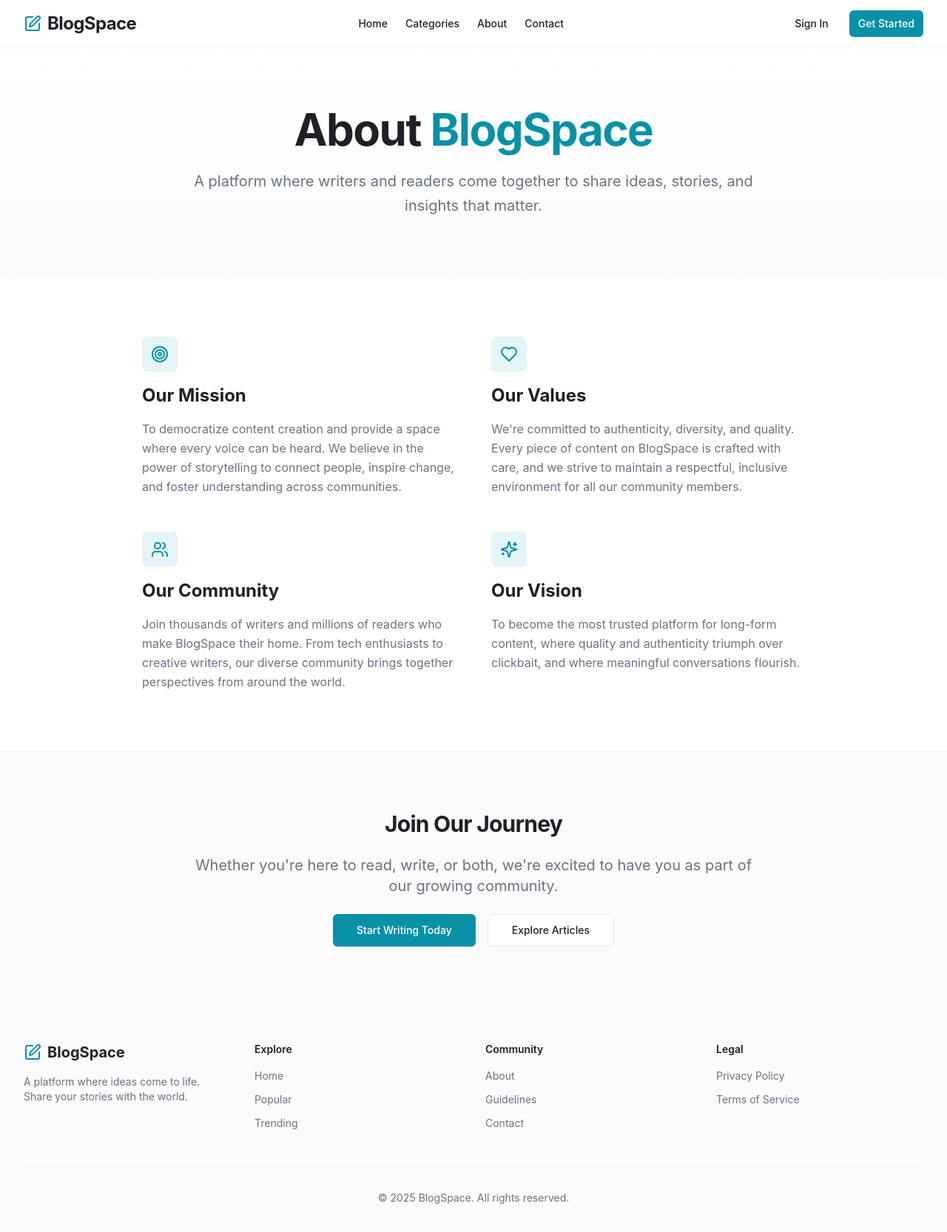
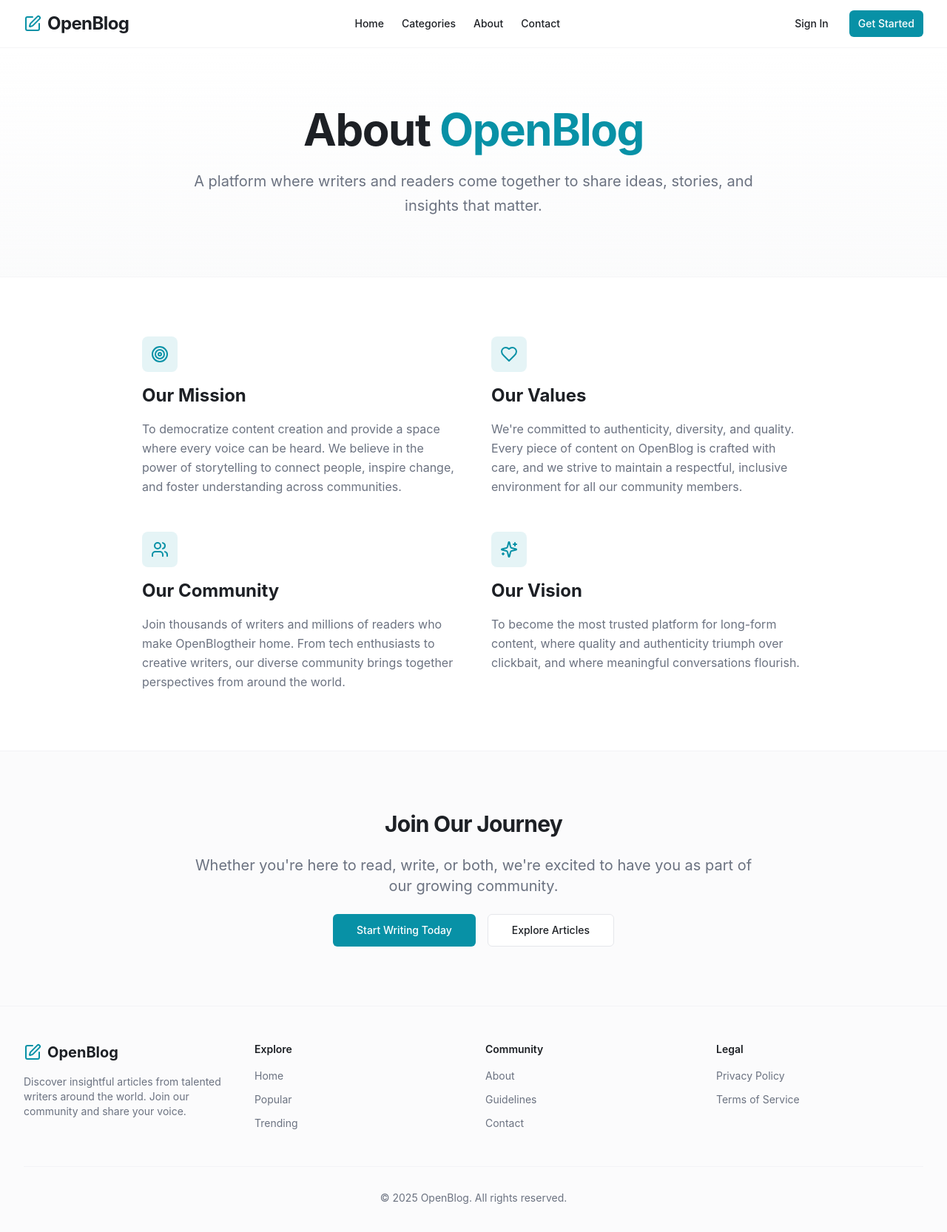
Before and after one commit to sid-lab-dev/ink-slingers-den, a React (Vite) app: page /about in a window 1280 px wide. Shown: the top 1666 px of the page at 74% size. Built offline with nearby package versions, Linux system fonts and the light colour scheme.

Commit message:
Refactor: Use config for site name

```diff
--- a/index.html
+++ b/index.html
@@ -3,11 +3,11 @@
   <head>
     <meta charset="UTF-8" />
     <meta name="viewport" content="width=device-width, initial-scale=1.0" />
-    <title>BlogSpace - Stories that inspire and inform</title>
-    <meta name="description" content="Discover insightful articles from talented writers around the world. Join our community and share your voice on BlogSpace." />
-    <meta name="author" content="BlogSpace" />
+    <title>OpenBlog - Stories that inspire and inform</title>
+    <meta name="description" content="Discover insightful articles from talented writers around the world. Join our community and share your voice on OpenBlog." />
+    <meta name="author" content="OpenBlog" />
 
-    <meta property="og:title" content="BlogSpace - Stories that inspire and inform" />
+    <meta property="og:title" content="OpenBlog - Stories that inspire and inform" />
     <meta property="og:description" content="Discover insightful articles from talented writers around the world. Join our community and share your voice." />
     <meta property="og:type" content="website" />
     <meta property="og:image" content="https://lovable.dev/opengraph-image-p98pqg.png" />
--- a/src/components/Footer.jsx
+++ b/src/components/Footer.jsx
@@ -1,5 +1,6 @@
 import { Link } from "react-router-dom";
 import { PenSquare } from "lucide-react";
+import { siteConfig } from "@/config/site";
 
 const Footer = () => {
   return (
@@ -9,10 +10,10 @@ const Footer = () => {
           <div className="space-y-4">
             <Link to="/" className="flex items-center space-x-2">
               <PenSquare className="h-6 w-6 text-primary" />
-              <span className="text-xl font-bold">BlogSpace</span>
+              <span className="text-xl font-bold">{siteConfig.name}</span>
             </Link>
             <p className="text-sm text-muted-foreground">
-              A platform where ideas come to life. Share your stories with the world.
+              {siteConfig.description}
             </p>
           </div>
 
@@ -76,7 +77,7 @@ const Footer = () => {
         </div>
 
         <div className="mt-12 border-t border-border/40 pt-8 text-center text-sm text-muted-foreground">
-          <p>© {new Date().getFullYear()} BlogSpace. All rights reserved.</p>
+          <p>© {new Date().getFullYear()} {siteConfig.name}. All rights reserved.</p>
         </div>
       </div>
     </footer>
--- a/src/components/Header.jsx
+++ b/src/components/Header.jsx
@@ -1,6 +1,7 @@
 import { Link } from "react-router-dom";
 import { Button } from "@/components/ui/button";
 import { PenSquare, Menu } from "lucide-react";
+import { siteConfig } from "@/config/site";
 
 const Header = () => {
   return (
@@ -8,7 +9,7 @@ const Header = () => {
       <div className="container flex h-16 items-center justify-between">
         <Link to="/" className="flex items-center space-x-2">
           <PenSquare className="h-6 w-6 text-primary" />
-          <span className="text-2xl font-bold tracking-tight">BlogSpace</span>
+          <span className="text-2xl font-bold tracking-tight">{siteConfig.name}</span>
         </Link>
 
         <nav className="hidden md:flex items-center space-x-6">
--- /dev/null
+++ b/src/config/site.js
@@ -0,0 +1,10 @@
+/**
+ * Site Configuration
+ * Update these values to change the site name and other settings across the entire application
+ */
+export const siteConfig = {
+  name: "OpenBlog",
+  description: "Discover insightful articles from talented writers around the world. Join our community and share your voice.",
+  email: "hello@openblog.com",
+  tagline: "Stories that inspire and inform",
+};
--- a/src/pages/About.jsx
+++ b/src/pages/About.jsx
@@ -2,6 +2,7 @@ import Header from "@/components/Header";
 import Footer from "@/components/Footer";
 import { Button } from "@/components/ui/button";
 import { Users, Target, Heart, Sparkles } from "lucide-react";
+import { siteConfig } from "@/config/site";
 
 const About = () => {
   return (
@@ -14,7 +15,7 @@ const About = () => {
           <div className="container">
             <div className="mx-auto max-w-3xl text-center">
               <h1 className="text-4xl font-bold tracking-tight sm:text-5xl lg:text-6xl">
-                About <span className="text-primary">BlogSpace</span>
+                About <span className="text-primary">{siteConfig.name}</span>
               </h1>
               <p className="mt-6 text-xl text-muted-foreground leading-relaxed">
                 A platform where writers and readers come together to share ideas,
@@ -48,7 +49,7 @@ const About = () => {
                   <h2 className="text-2xl font-bold">Our Values</h2>
                   <p className="text-muted-foreground leading-relaxed">
                     We're committed to authenticity, diversity, and quality. Every piece
-                    of content on BlogSpace is crafted with care, and we strive to maintain
+                    of content on {siteConfig.name} is crafted with care, and we strive to maintain
                     a respectful, inclusive environment for all our community members.
                   </p>
                 </div>
@@ -59,7 +60,7 @@ const About = () => {
                   </div>
                   <h2 className="text-2xl font-bold">Our Community</h2>
                   <p className="text-muted-foreground leading-relaxed">
-                    Join thousands of writers and millions of readers who make BlogSpace
+                    Join thousands of writers and millions of readers who make {siteConfig.name}
                     their home. From tech enthusiasts to creative writers, our diverse
                     community brings together perspectives from around the world.
                   </p>
--- a/src/pages/Contact.jsx
+++ b/src/pages/Contact.jsx
@@ -7,6 +7,7 @@ import { Label } from "@/components/ui/label";
 import { Card } from "@/components/ui/card";
 import { Mail, MessageSquare, HelpCircle } from "lucide-react";
 import { useToast } from "@/hooks/use-toast";
+import { siteConfig } from "@/config/site";
 
 const Contact = () => {
   const { toast } = useToast();
@@ -53,8 +54,8 @@ const Contact = () => {
                     <p className="text-sm text-muted-foreground">
                       Our team is here to help with any questions or concerns.
                     </p>
-                    <a href="mailto:hello@blogspace.com" className="text-sm text-primary hover:underline">
-                      hello@blogspace.com
+                    <a href={`mailto:${siteConfig.email}`} className="text-sm text-primary hover:underline">
+                      {siteConfig.email}
                     </a>
                   </Card>
 
--- a/src/pages/Index.jsx
+++ b/src/pages/Index.jsx
@@ -2,6 +2,7 @@ import Header from "@/components/Header";
 import Footer from "@/components/Footer";
 import ArticleCard from "@/components/ArticleCard";
 import { Button } from "@/components/ui/button";
+import { siteConfig } from "@/config/site";
 import heroImage from "@/assets/hero-blog.jpg";
 import techImage from "@/assets/article-tech.jpg";
 import designImage from "@/assets/article-design.jpg";
@@ -76,11 +77,11 @@ const Index = () => {
             <div className="space-y-8">
               <div className="space-y-4">
                 <h1 className="text-4xl font-bold tracking-tight sm:text-5xl lg:text-6xl">
-                  Stories that
-                  <span className="block text-primary">inspire and inform</span>
+                  {siteConfig.tagline.split(' ').slice(0, 2).join(' ')}
+                  <span className="block text-primary">{siteConfig.tagline.split(' ').slice(2).join(' ')}</span>
                 </h1>
                 <p className="text-xl text-muted-foreground leading-relaxed">
-                  Discover insightful articles from talented writers around the world. Join our community and share your voice.
+                  {siteConfig.description}
                 </p>
               </div>
               <div className="flex flex-wrap gap-4">
```
